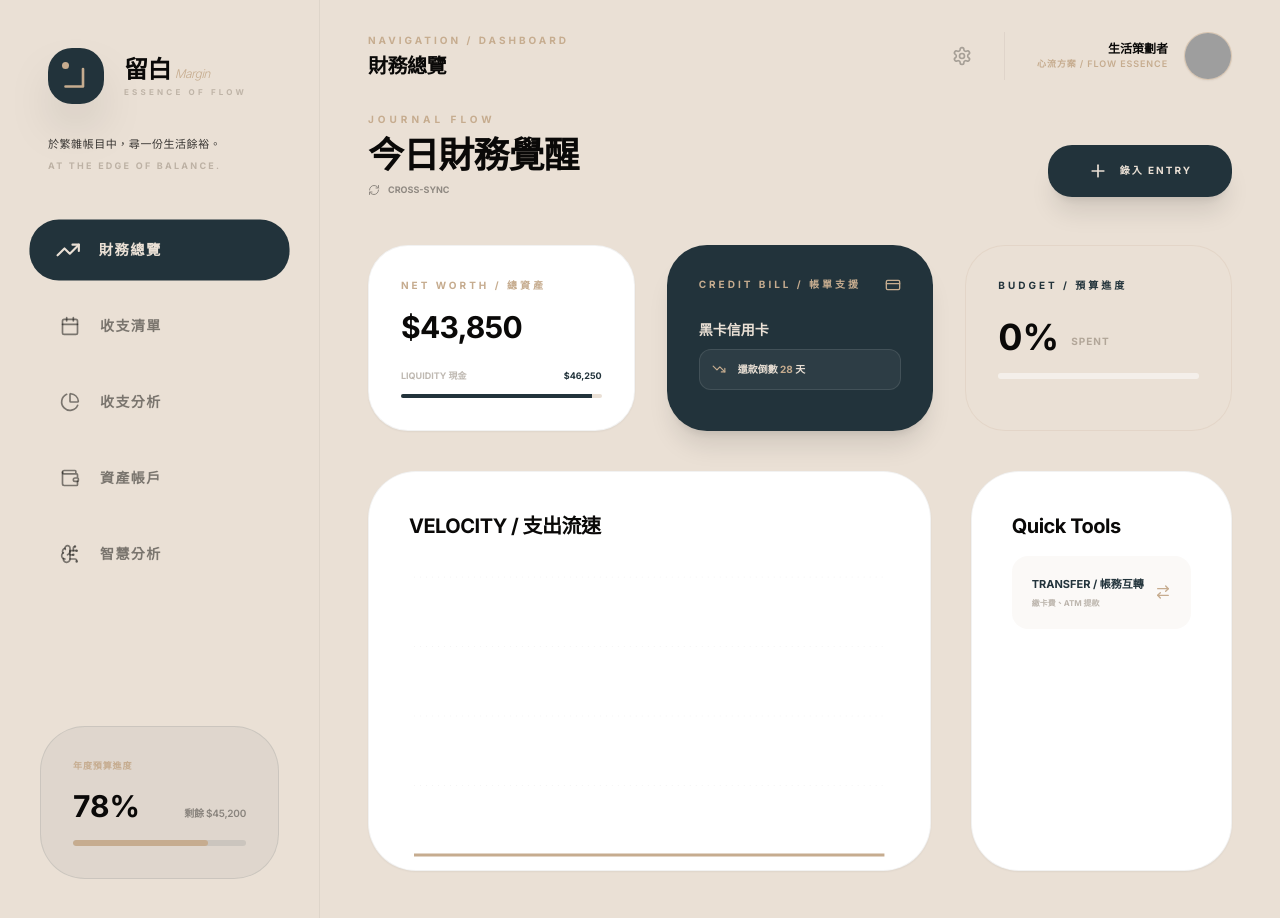
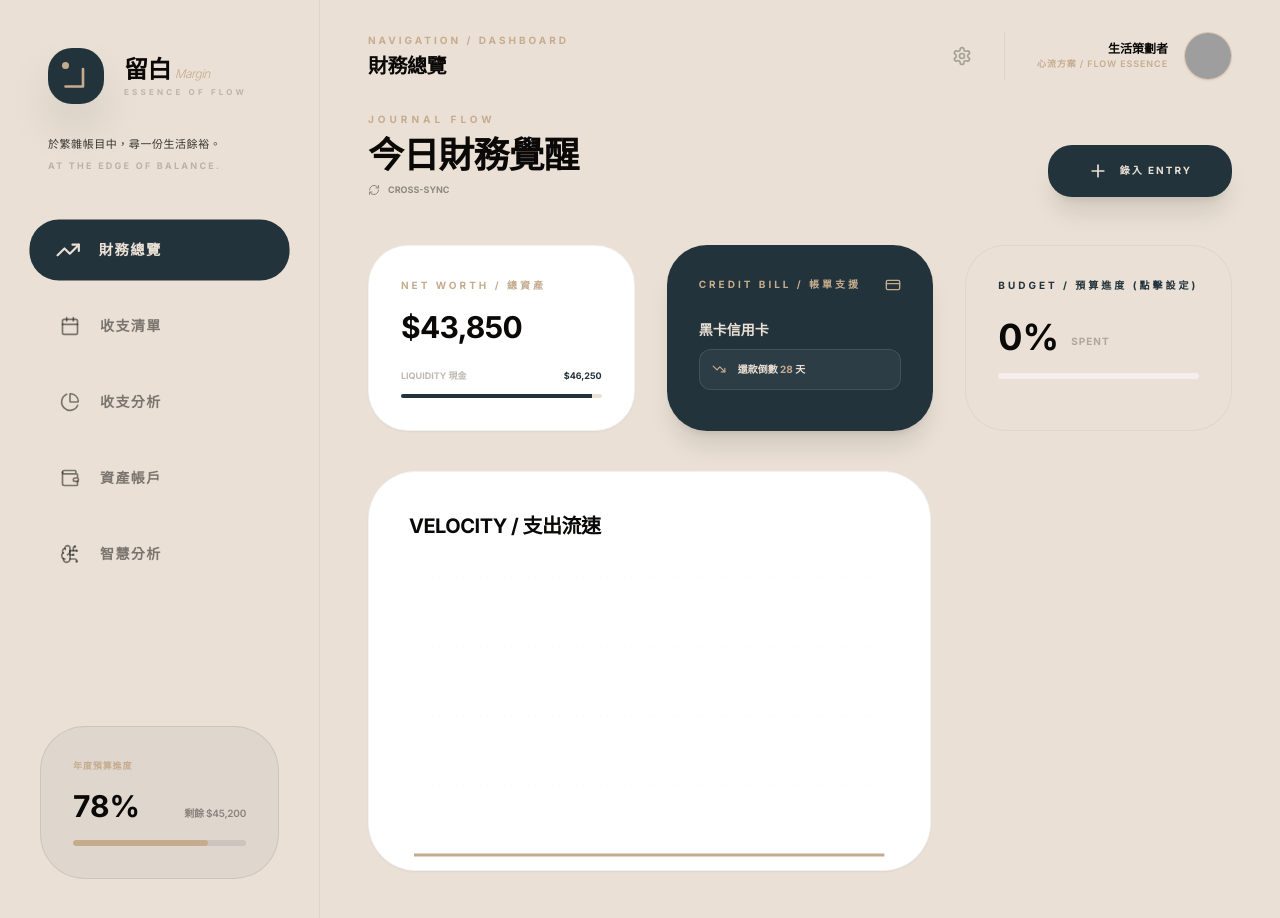
Before and after one commit to fionatwfang-droid/margin-app, a React (Vite) app: page / in a window 1280 px wide. Built offline with nearby package versions, Linux system fonts and the light colour scheme; grey boxes are pictures that could not be loaded.

Commit message:
Add files via upload

```diff
--- a/components/CSVImporterModal.tsx
+++ b/components/CSVImporterModal.tsx
@@ -1,8 +1,8 @@
 
 import React, { useState, useRef } from 'react';
 import Papa from 'papaparse';
-import { Transaction, TransactionType, Account, Category } from '../types';
-import { CATEGORIES, ICON_MAP } from '../constants';
+import { Transaction, TransactionType, Account } from '../types';
+import { CATEGORIES } from '../constants';
 import { analyzeCSVMapping } from '../services/geminiService';
 import { FileUp, Check, Loader2, Trash2 } from 'lucide-react';
 
@@ -33,7 +33,7 @@ const CSVImporterModal: React.FC<Props> = ({ isOpen, onClose, onImport, accounts
     setLoading(true);
 
     Papa.parse(file, {
-      complete: async (results) => {
+      complete: async (results: Papa.ParseResult<any>) => {
         const rows = results.data as any[];
         const cleanRows = rows.filter(row => row.length > 1);
         const sample = cleanRows.slice(0, 5);
@@ -64,7 +64,7 @@ const CSVImporterModal: React.FC<Props> = ({ isOpen, onClose, onImport, accounts
         }
         setLoading(false);
       },
-      error: (error) => {
+      error: (error: Error) => {
         alert('解析失敗：' + error.message);
         setLoading(false);
       }
--- a/components/Dashboard.tsx
+++ b/components/Dashboard.tsx
@@ -1,10 +1,10 @@
 
 import React, { useState } from 'react';
-import { Transaction, Account, TransactionType, Budget, AccountType } from '../types.ts';
-import { ICON_MAP, CATEGORIES } from '../constants.tsx';
+import { Transaction, Account, TransactionType, Budget, AccountType } from '../types';
+import { ICON_MAP } from '../constants';
 import { AreaChart, Area, XAxis, YAxis, CartesianGrid, Tooltip, ResponsiveContainer } from 'recharts';
-import { AlertTriangle, Target, ArrowRightLeft, CreditCard as CreditIcon, TrendingDown } from 'lucide-react';
-import BudgetModal from './BudgetModal.tsx';
+import { CreditCard as CreditIcon, TrendingDown } from 'lucide-react';
+import BudgetModal from './BudgetModal';
 
 interface Props {
   transactions: Transaction[];
@@ -91,8 +91,8 @@ const Dashboard: React.FC<Props> = ({ transactions, accounts, budgets, totalBudg
           )}
         </div>
 
-        <div className="bg-fin-paper p-8 rounded-[2.5rem] border border-fin-linen/20">
-          <p className="text-[10px] font-bold uppercase tracking-[0.3em] text-fin-midnight mb-6">Budget / 預算進度</p>
+        <div className="bg-fin-paper p-8 rounded-[2.5rem] border border-fin-linen/20 cursor-pointer" onClick={() => setIsBudgetModalOpen(true)}>
+          <p className="text-[10px] font-bold uppercase tracking-[0.3em] text-fin-midnight mb-6">Budget / 預算進度 (點擊設定)</p>
           <div className="flex items-end gap-3 mb-4">
             <h3 className="text-4xl font-black text-fin-ink">{Math.floor(totalBudgetProgress)}%</h3>
             <span className="text-[10px] font-bold text-fin-wood/40 mb-2 uppercase tracking-widest">Spent</span>
@@ -122,17 +122,6 @@ const Dashboard: React.FC<Props> = ({ transactions, accounts, budgets, totalBudg
             </AreaChart>
           </ResponsiveContainer>
         </div>
-
-        <div className="bg-white p-10 rounded-[3rem] shadow-sm border border-fin-ink/5 space-y-4">
-          <h4 className="text-xl font-bold text-fin-ink tracking-tight mb-4">Quick Tools</h4>
-          <button className="w-full flex items-center justify-between p-5 bg-fin-paper/20 rounded-2xl hover:bg-fin-paper/40 transition-all text-left">
-            <div>
-              <p className="text-[11px] font-black text-fin-midnight uppercase">Transfer / 帳務互轉</p>
-              <p className="text-[8px] font-bold text-fin-wood/40 mt-1">繳卡費、ATM 提款</p>
-            </div>
-            <ArrowRightLeft className="w-4 h-4 text-fin-linen" />
-          </button>
-        </div>
       </div>
 
       <BudgetModal
--- a/index.html
+++ b/index.html
@@ -54,7 +54,9 @@
     "react-dom/": "https://esm.sh/react-dom@^19.2.4/",
     "react/": "https://esm.sh/react@^19.2.4/",
     "vite": "https://esm.sh/vite@^7.3.1",
-    "@vitejs/plugin-react": "https://esm.sh/@vitejs/plugin-react@^5.1.2"
+    "@vitejs/plugin-react": "https://esm.sh/@vitejs/plugin-react@^5.1.2",
+    "path": "https://esm.sh/path@^0.12.7",
+    "url": "https://esm.sh/url@^0.11.4"
   }
 }
 </script>
--- a/index.tsx
+++ b/index.tsx
@@ -1,7 +1,7 @@
 
 import React from 'react';
 import ReactDOM from 'react-dom/client';
-import App from './App.tsx';
+import App from './App';
 
 const rootElement = document.getElementById('root');
 if (!rootElement) {
--- a/package.json
+++ b/package.json
@@ -18,6 +18,7 @@
     "recharts": "^2.15.0"
   },
   "devDependencies": {
+    "@types/papaparse": "^5.3.15",
     "@types/react": "^19.0.0",
     "@types/react-dom": "^19.0.0",
     "@vitejs/plugin-react": "^4.3.4",
--- a/vite.config.ts
+++ b/vite.config.ts
@@ -1,9 +1,19 @@
 
 import { defineConfig } from 'vite';
 import react from '@vitejs/plugin-react';
+import { fileURLToPath } from 'url';
+import { dirname, resolve } from 'path';
+
+const __filename = fileURLToPath(import.meta.url);
+const __dirname = dirname(__filename);
 
 export default defineConfig({
   plugins: [react()],
+  resolve: {
+    alias: {
+      '@': resolve(__dirname, './'),
+    },
+  },
   define: {
     'process.env.API_KEY': JSON.stringify(process.env.API_KEY)
   }
```
Also changed, not shown: App.tsx (+11 -11 lines), tsconfig.json (+4 -3 lines).
